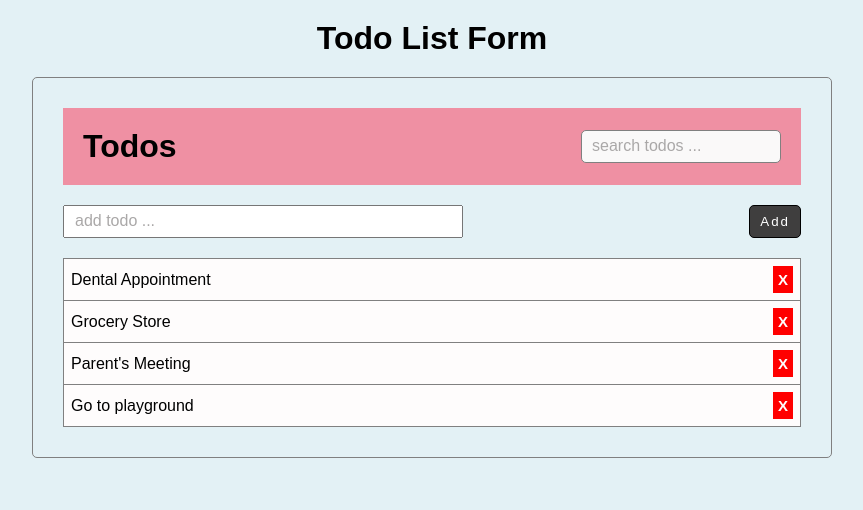
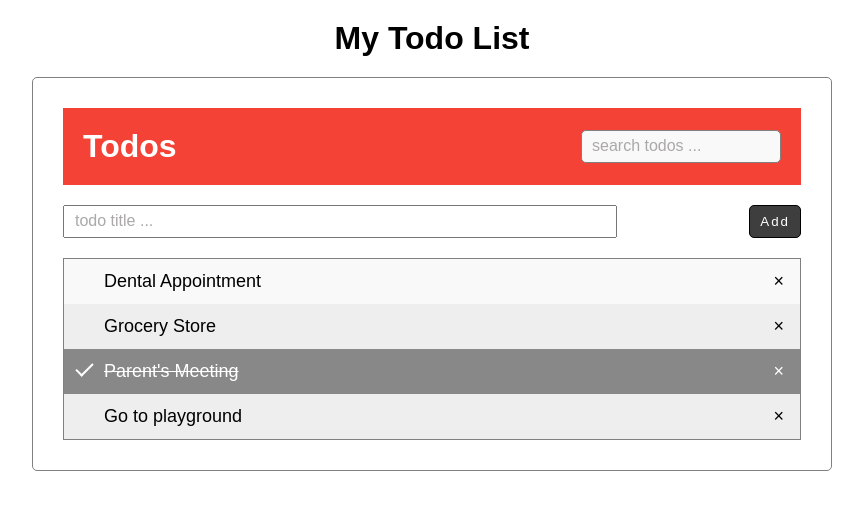
Before and after one commit to sudhasew/Todo-List, a plain HTML site: page index.html in a window 1280 px wide. Both pictures are taken after a click on the element 640 px from the left and 342 px from the top of the page. Shown: the whole page, without its empty margins (208-1071 px from the left). Drawn offline with Linux system fonts and the light colour scheme.

Commit message:
Updated the code

```diff
--- a/index.html
+++ b/index.html
@@ -8,30 +8,21 @@
     <link rel="stylesheet" href="styles.css" />
   </head>
   <body>
-    <h1 id="todoTitle">Todo List Form</h1>
+    <h1 id="todoTitle">My Todo List</h1>
     <div class="todo-container">
-      <div class="header">
+      <header>
         <h1 id="title">Todos</h1>
         <input type="text" id="filter-todo" placeholder="search todos ..." />
-      </div>
+      </header>
       <form id="my-form">
-        <input type="text" id="todo-text" placeholder="add todo ..." />
-        <input type="submit" value="Add" id="submit" />
+        <input type="text" id="todoInput" placeholder="todo title ..." />
+        <input type="submit" value="Add" id="submit" title="add todo" />
       </form>
       <ul id="todos">
-        <li class="todo-list">
-          Dental Appointment
-          <button class="delete" title="delete">X</button>
-        </li>
-        <li class="todo-list">
-          Grocery Store <button class="delete" title="delete">X</button>
-        </li>
-        <li class="todo-list">
-          Parent's Meeting <button class="delete" title="delete">X</button>
-        </li>
-        <li class="todo-list">
-          Go to playground <button class="delete" title="delete">X</button>
-        </li>
+        <li class="todo-list">Dental Appointment</li>
+        <li class="todo-list">Grocery Store</li>
+        <li class="todo-list">Parent's Meeting</li>
+        <li class="todo-list">Go to playground</li>
       </ul>
     </div>
 
--- a/script.js
+++ b/script.js
@@ -4,35 +4,78 @@ const filter = document.getElementById("filter-todo");
 
 // Event Listeners
 myForm.addEventListener("submit", addTodo);
-todoItems.addEventListener("click", removeTodo);
 filter.addEventListener("keyup", filterTodo);
+
+// Create a "close" button and append it to each list item
+var myNodelist = document.getElementsByTagName("LI");
+var i;
+for (i = 0; i < myNodelist.length; i++) {
+  var span = document.createElement("SPAN");
+  var txt = document.createTextNode("\u00D7");
+  span.className = "deleteBtn";
+  span.title = "delete";
+  span.appendChild(txt);
+  myNodelist[i].appendChild(span);
+}
+
+// Click on a close button to hide the current list item
+var deleteBtn = document.getElementsByClassName("deleteBtn");
+var i;
+for (i = 0; i < deleteBtn.length; i++) {
+  deleteBtn[i].onclick = function (e) {
+    alert(
+      `Are you sure to delete ${e.target.parentElement.firstChild.textContent}`
+    );
+    var div = e.target.parentElement;
+    div.style.display = "none";
+  };
+}
+
+// Add a "checked" symbol when clicking on a list item
+var listChecked = document.querySelector("ul");
+listChecked.addEventListener(
+  "click",
+  function (e) {
+    if (e.target.tagName === "LI") {
+      e.target.classList.toggle("checked");
+    }
+  },
+  false
+);
 
 // Functions
 function addTodo(e) {
   e.preventDefault();
-  var newTodo = document.getElementById("todo-text");
+  var newTodo = document.getElementById("todoInput").value;
+
   var li = document.createElement("li");
-  var delBtn = document.createElement("button");
 
-  li.className = "todo-list";
-  delBtn.className = "delete";
-  delBtn.title = "delete";
+  li.className = "todoInput";
 
-  li.appendChild(document.createTextNode(newTodo.value));
-  delBtn.appendChild(document.createTextNode("X"));
+  li.appendChild(document.createTextNode(newTodo));
 
-  li.appendChild(delBtn);
-  todoItems.appendChild(li);
-  newTodo.value = "";
-}
+  if (newTodo === "") {
+    alert("You must write something!");
+  } else {
+    document.getElementById("todos").appendChild(li);
+  }
+  document.getElementById("todoInput").value = "";
 
-function removeTodo(e) {
-  if (e.target.classList.contains("delete")) {
-    alert(
-      `You want to delete ${e.target.parentElement.firstChild.textContent.trim()} ?`
-    );
-    var li = e.target.parentElement;
-    todoItems.removeChild(li);
+  var span = document.createElement("SPAN");
+
+  var txt = document.createTextNode("\u00D7");
+
+  span.className = "deleteBtn";
+
+  span.appendChild(txt);
+
+  li.appendChild(span);
+
+  for (i = 0; i < deleteBtn.length; i++) {
+    close[i].onclick = function () {
+      var div = this.parentElement;
+      div.style.display = "none";
+    };
   }
 }
 
--- a/styles.css
+++ b/styles.css
@@ -6,7 +6,6 @@
 
 body {
   font-family: Arial, Helvetica, sans-serif;
-  background-color: rgb(227, 241, 245);
 }
 
 #todoTitle {
@@ -22,17 +21,17 @@ body {
   margin: 20px auto;
 }
 
-.header {
+header {
   display: flex;
   align-items: center;
   justify-content: space-between;
-  background-color: rgb(239, 144, 163);
+  background-color: #f44336;
   margin-bottom: 20px;
 }
 
 #title {
   padding: 20px;
-  color: black;
+  color: white;
 }
 
 #filter-todo {
@@ -67,9 +66,9 @@ button {
   cursor: pointer;
 }
 
-#todo-text {
+#todoInput {
   padding: 7px 10px;
-  width: 400px;
+  width: 75%;
 }
 
 #submit {
@@ -91,32 +90,57 @@ button {
   border: 1px solid gray;
 }
 
-.todo-list {
+ul li {
+  cursor: pointer;
+  position: relative;
+  padding: 12px 8px 12px 40px;
   list-style-type: none;
-  display: flex;
-  align-items: center;
-  justify-content: space-between;
-  background-color: rgb(254, 252, 252);
-  border-bottom: 1px solid gray;
-  padding: 7px;
+  background: #eee;
+  font-size: 18px;
+  transition: 0.2s;
+
+  -webkit-user-select: none;
+  -moz-user-select: none;
+  -ms-user-select: none;
+  user-select: none;
 }
 
-.todo-list:last-child {
-  border-bottom: none;
+ul li:nth-child(odd) {
+  background: #f9f9f9;
 }
 
-.delete {
-  border: none;
-  color: white;
-  background-color: red;
-  font-size: 15px;
-  font-weight: bolder;
-  padding: 5px;
-  opacity: 1;
-  float: right;
+ul li:hover {
+  background: #ddd;
 }
 
-.delete:hover {
-  opacity: 0.6;
-  color: black;
+/* When clicked on, add a background color and strike out text */
+ul li.checked {
+  background: #888;
+  color: #fff;
+  text-decoration: line-through;
 }
+
+ul li.checked::before {
+  content: "";
+  position: absolute;
+  border-color: #fff;
+  border-style: solid;
+  border-width: 0 2px 2px 0;
+  top: 10px;
+  left: 16px;
+  transform: rotate(45deg);
+  height: 15px;
+  width: 7px;
+}
+
+.deleteBtn {
+  position: absolute;
+  right: 0;
+  top: 0;
+  padding: 12px 16px 12px 16px;
+}
+
+.deleteBtn:hover {
+  background-color: #f44336;
+  color: white;
+}
```
